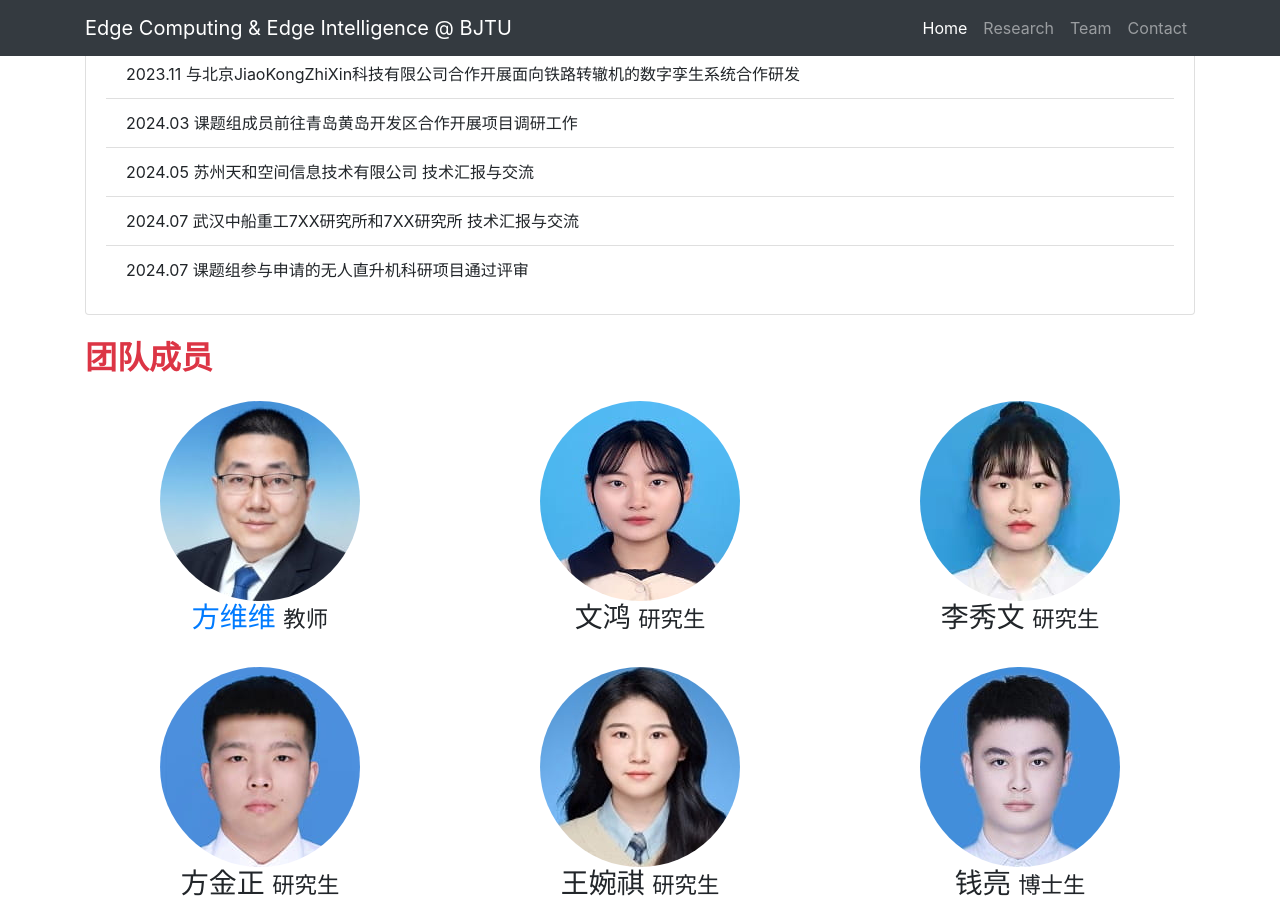
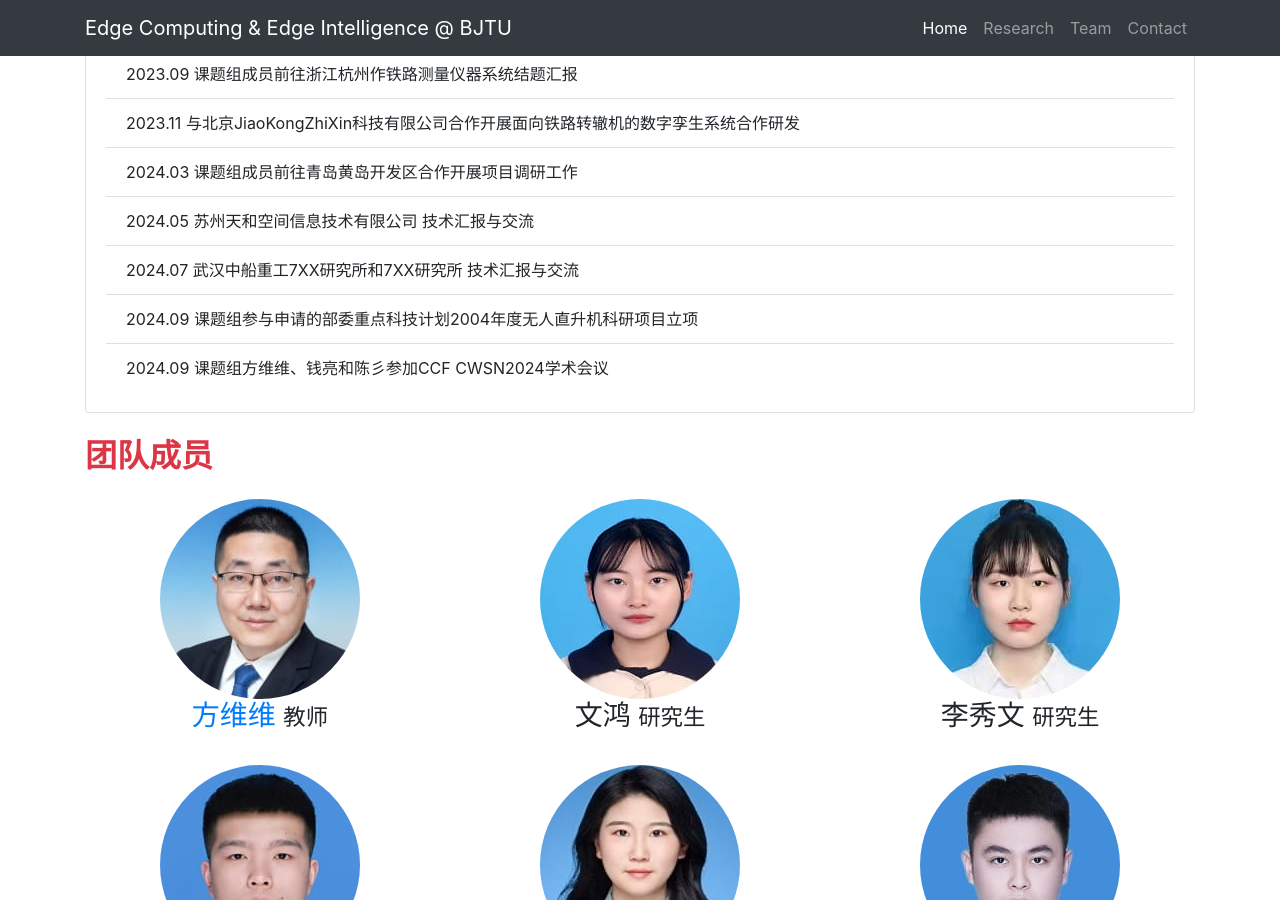
Before and after one commit to fangvv/Homepage, a Jekyll site: the page Edgecomp/index.html, which Jekyll copies as it is, in a window 1280 px wide and 900 px high, scrolled down 8607 px. Built offline with Jekyll 4.4.1, drawn with Linux system fonts in a browser that asks for light colours; comment, search, counter and statistics services are not loaded; some of the changed text lies outside the part shown.

Commit message:
update Edgecomp

```diff
--- a/Edgecomp/index.html
+++ b/Edgecomp/index.html
@@ -89,6 +89,7 @@
   <div class="card-body">
     <ul class="list-group list-group-flush">
       <li class="list-group-item">主持国家自然科学基金面上项目：面向工业物联网中时效敏感DNN推理计算的边缘智能关键技术研究</li>
+      <li class="list-group-item">主持应急管理部重点科技计划2024年度项目：重载荷多功能无人直升机研发与示范应用(联合申请, 合作单位：中科院软件所、清华大学等)</li>
       <li class="list-group-item">主持北京市自然科学基金-丰台轨道交通前沿研究联合基金：面向资源受限的轨道交通车载设备高效推理的边缘计算关键技术</li>
       <li class="list-group-item">主持校企合作项目：基于边缘智能的船舶工业互联网边缘计算系统</li>
       <li class="list-group-item">主持校企合作项目：基于边缘计算的铁路道岔智能测量系统</li>
@@ -230,7 +231,8 @@
       <li class="list-group-item">2024.03 课题组成员前往青岛黄岛开发区合作开展项目调研工作</li>
       <li class="list-group-item">2024.05 苏州天和空间信息技术有限公司 技术汇报与交流</li>
       <li class="list-group-item">2024.07 武汉中船重工7XX研究所和7XX研究所 技术汇报与交流</li>
-      <li class="list-group-item">2024.07 课题组参与申请的无人直升机科研项目通过评审</li>
+      <li class="list-group-item">2024.09 课题组参与申请的部委重点科技计划2004年度无人直升机科研项目立项</li>
+      <li class="list-group-item">2024.09 课题组方维维、钱亮和陈彡参加CCF CWSN2024学术会议</li>
   </ul>
   </div>
 </div>
```
